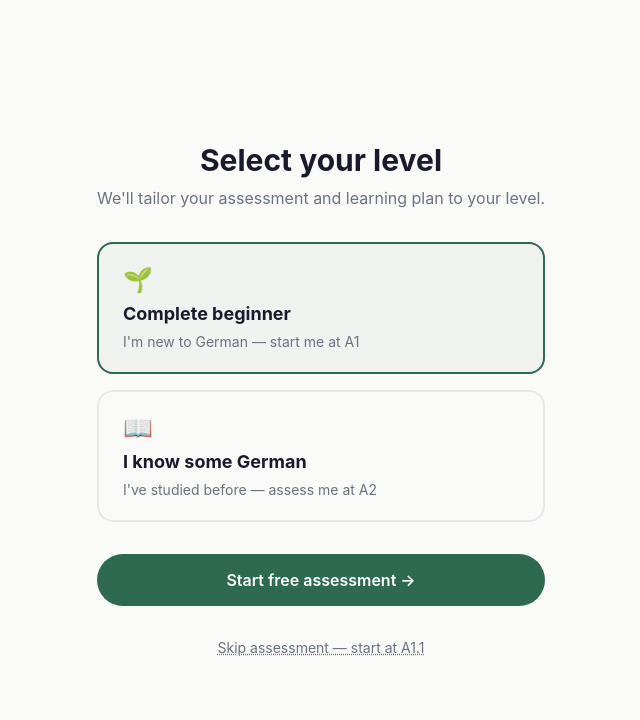
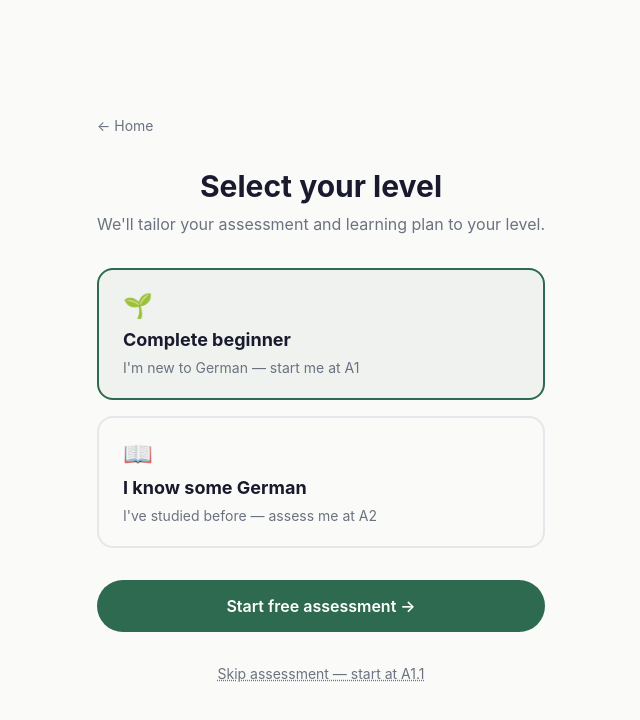
Before and after one commit to rochylabs/DeutschA1-Lehrerin, a Next.js app: page /assessment in a window 1280 px wide. Shown: the top 720 px of the page, without its empty margins (319-959 px from the left). Built offline with nearby package versions, Linux system fonts and the light colour scheme.

Commit message:
Add back button to assessment picker and intro screens
← Home on picker screen, ← Back on intro screen (returns to picker).
Both screens appear before the quiz starts.

Co-Authored-By: Claude Sonnet 4.6 <noreply@anthropic.com>

```diff
--- a/app/assessment/page.tsx
+++ b/app/assessment/page.tsx
@@ -69,6 +69,7 @@ export default function AssessmentPage() {
   if (phase === "picker") {
     return (
       <div className="flex flex-col items-center justify-center min-h-screen px-6 text-center gap-8 max-w-lg mx-auto">
+        <button onClick={() => router.push("/")} className="self-start text-sm text-muted hover:text-foreground transition-colors">← Home</button>
         <div>
           <h1 className="text-3xl font-bold text-foreground">Select your level</h1>
           <p className="text-muted mt-2">We'll tailor your assessment and learning plan to your level.</p>
@@ -118,6 +119,7 @@ export default function AssessmentPage() {
   if (phase === "intro") {
     return (
       <div className="flex flex-col items-center justify-center min-h-screen px-6 text-center gap-6">
+        <button onClick={() => setPhase("picker")} className="self-start text-sm text-muted hover:text-foreground transition-colors">← Back</button>
         <h1 className="text-3xl font-bold text-foreground">Level Assessment</h1>
         <p className="text-muted max-w-sm leading-relaxed">
           15 quick {picker} questions to find your exact starting point. Takes about 5 minutes.
```
